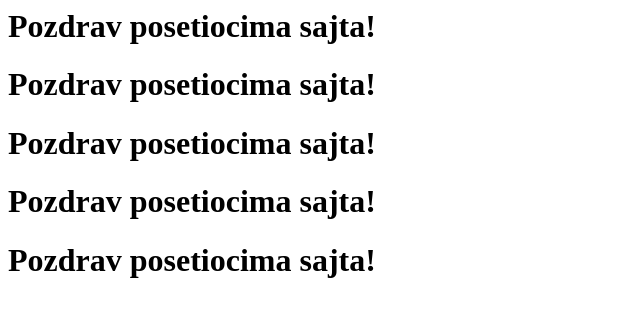
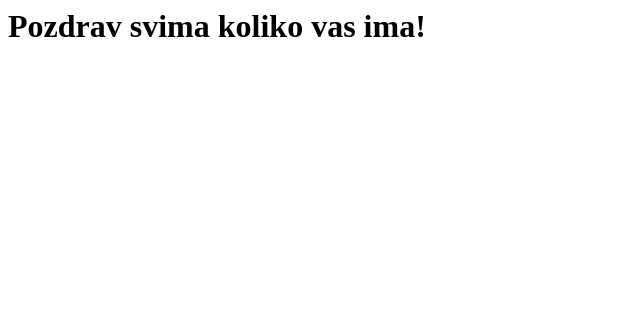
Before and after one commit to Proba05/repozitorijum01, a plain HTML site: page index.html in a window 1280 px wide. Shown: the whole page, without its empty margins (0-640 px from the left). Drawn offline with Linux system fonts and the light colour scheme.

Commit message:
Update index.html

```diff
--- a/index.html
+++ b/index.html
@@ -1,5 +1 @@
-<h1>Pozdrav posetiocima sajta! </h1>
-<h1>Pozdrav posetiocima sajta! </h1>
-<h1>Pozdrav posetiocima sajta! </h1>
-<h1>Pozdrav posetiocima sajta! </h1>
-<h1>Pozdrav posetiocima sajta! </h1>
+<h1>Pozdrav svima koliko vas ima! </h1>
```
